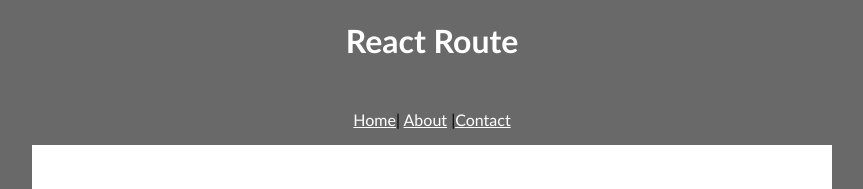
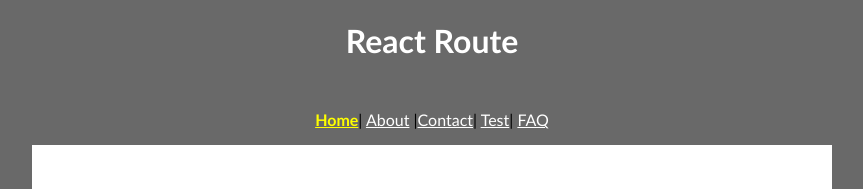
Before and after one commit to ravindernegi/react-route, a React (Create React App) app: page / in a window 1280 px wide. Shown: the top 189 px of the page, without its empty margins (208-1071 px from the left). Built offline with nearby package versions, Linux system fonts and the light colour scheme.

Commit message:
made navlink into react router

```diff
--- a/src/App.js
+++ b/src/App.js
@@ -1,5 +1,5 @@
 import React from 'react';
-import {BrowserRouter as Router,Switch,Route, Link} from 'react-router-dom';
+import {BrowserRouter as Router,Switch,Route, Link,NavLink} from 'react-router-dom';
 import routes from './routes';
 const App = (props) => {
   return (
@@ -7,17 +7,40 @@ const App = (props) => {
       <h1 >React Route</h1>
         <Router>
         <p align="center">
-        <Link to="/">Home</Link>
-        | <Link to="/about">About</Link> |
-         <Link to="/contact">Contact</Link></p>
+          <NavLink exact to="/" activeClassName="active">Home</NavLink>
+        | <NavLink exact to="/about" activeStyle={{
+           color:'red',
+           fontWeight:'bold'
+         }}>About</NavLink> |
+         <NavLink exact to="/contact" activeStyle={{
+           color:'red',
+           fontWeight:'bold'
+         }}>Contact</NavLink>
+
+         | <Link to="/test">Test</Link>
+
+         | <NavLink exact to="/faq" activeStyle={{
+           color:'red',
+           fontWeight:'bold'
+         }}>FAQ</NavLink>
+
+        </p>
 
         <Switch>
           {
             routes.map((route,index)=>(<Route key={index} exact={route.exact} path={route.path} render={()=>(<route.component/>)}/>))
           }
         </Switch>
+
       </Router>
+           <style>
+             {
+               `
+               .active{color:#ff0;font-weight:bold;}
 
+               `
+             }
+           </style>
     </div >
   )
 }
```
